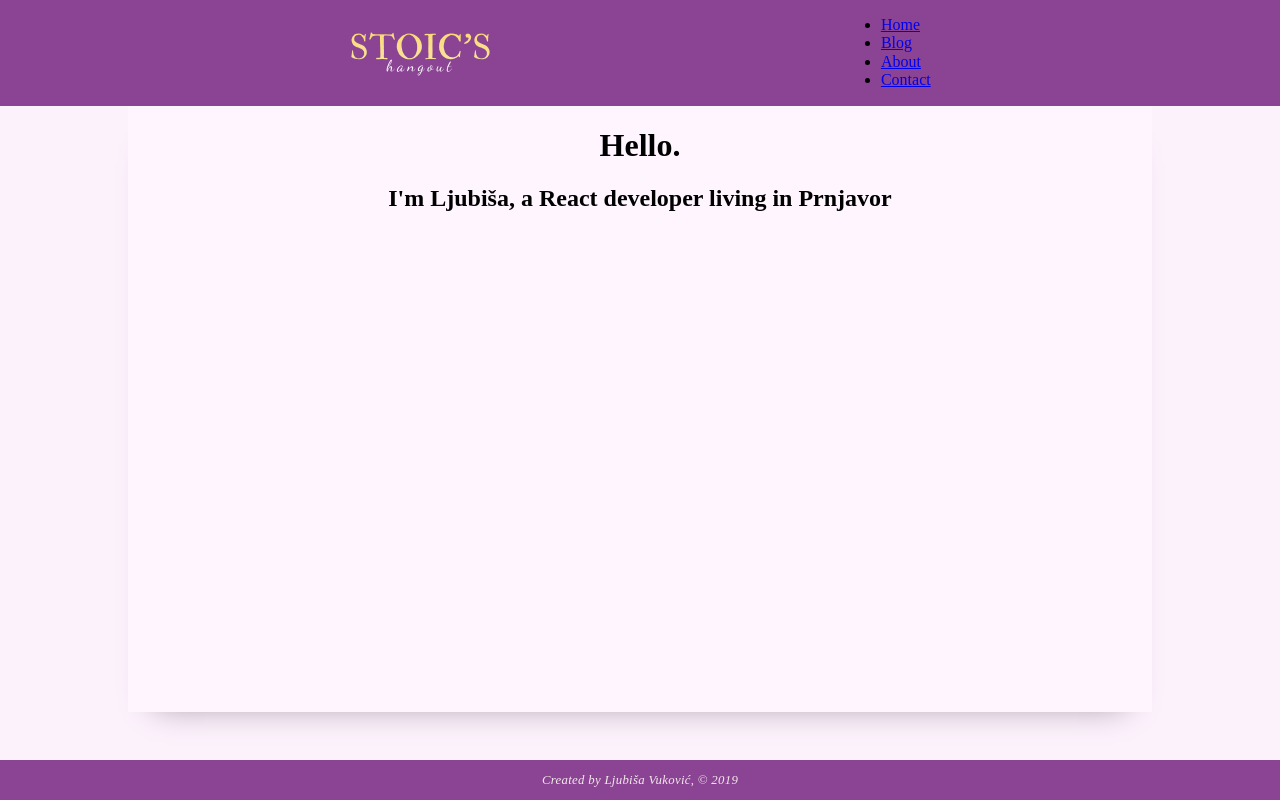
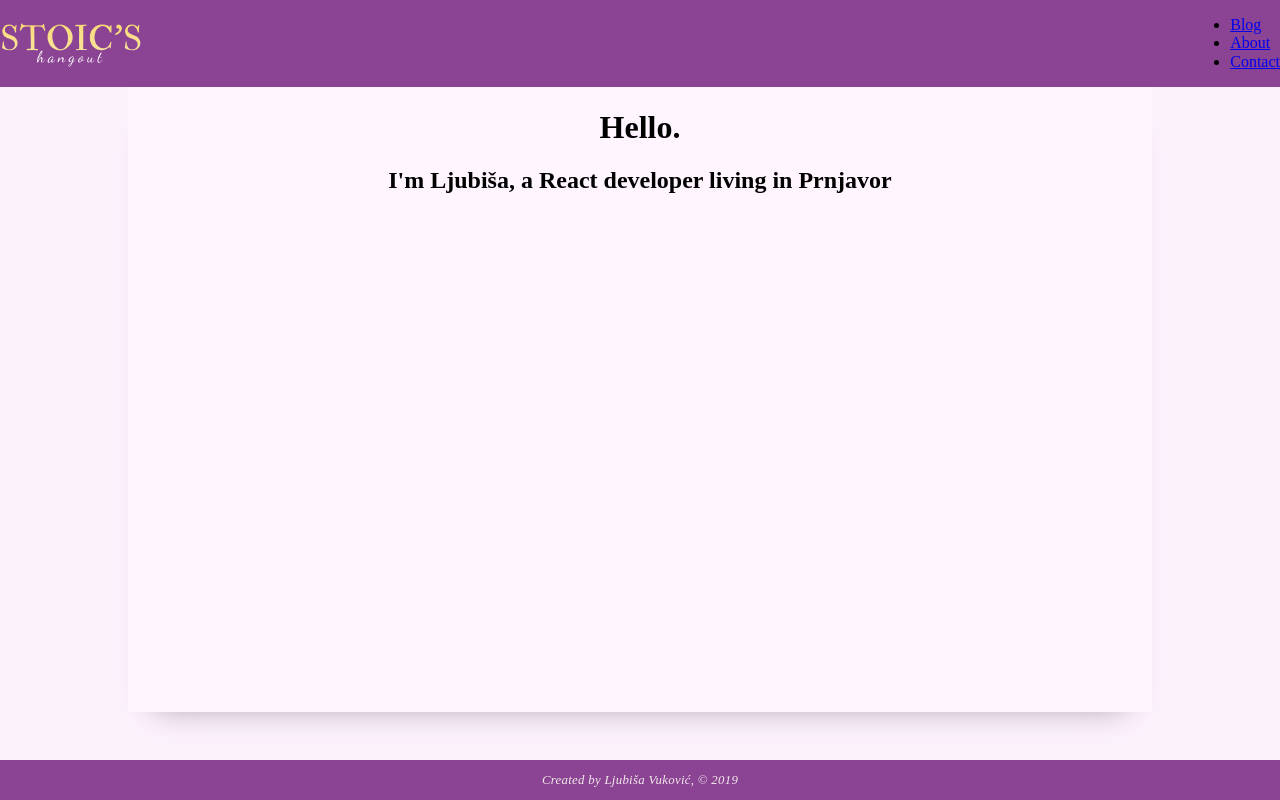
Before and after one commit to callmevolk/stoics-hangout, a Gatsby site: page / in a window 1280 px wide. Built offline with nearby package versions, Linux system fonts and the light colour scheme; Gatsby itself is replaced by a stand-in of ours.

Commit message:
header commit 2

```diff
--- a/src/components/header.js
+++ b/src/components/header.js
@@ -11,7 +11,6 @@ const Header = () => {
 			</h1>
 			<nav>
 				<ul className={headerStyles.navList}>
-					<li><Link className={headerStyles.navItem} activeClassName={headerStyles.navItemActive} to='/'>Home</Link></li>
 					<li><Link className={headerStyles.navItem} activeClassName={headerStyles.navItemActive} to='/blog'>Blog</Link></li>
 					<li><Link className={headerStyles.navItem} activeClassName={headerStyles.navItemActive} to='/about'>About</Link></li>
 					<li><Link className={headerStyles.navItem} activeClassName={headerStyles.navItemActive} to='/contact'>Contact</Link></li>
--- a/src/components/scss/header.module.scss
+++ b/src/components/scss/header.module.scss
@@ -11,8 +11,10 @@
 .header {
 	background-color: #8b4394;
 	display: flex;
-	justify-content: space-evenly;
+	justify-content: space-between;
 	align-items: center;
+	margin: 0 auto;
+	width: 100%;
 
 	h1 {
 		margin: 0;
@@ -53,6 +55,7 @@
 	.nav-list {
 		display: flex;
 		list-style-type: none;
+
 	}
 
 	.nav-item {
```
